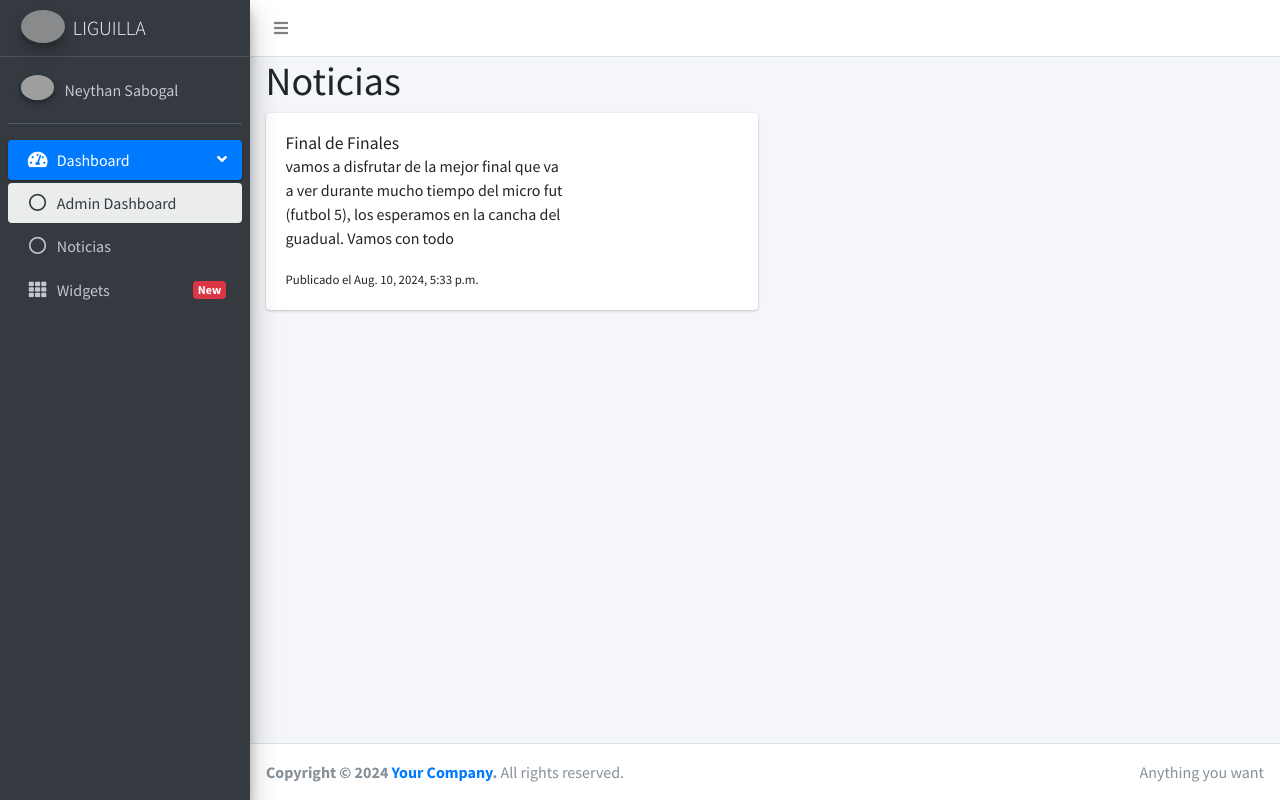
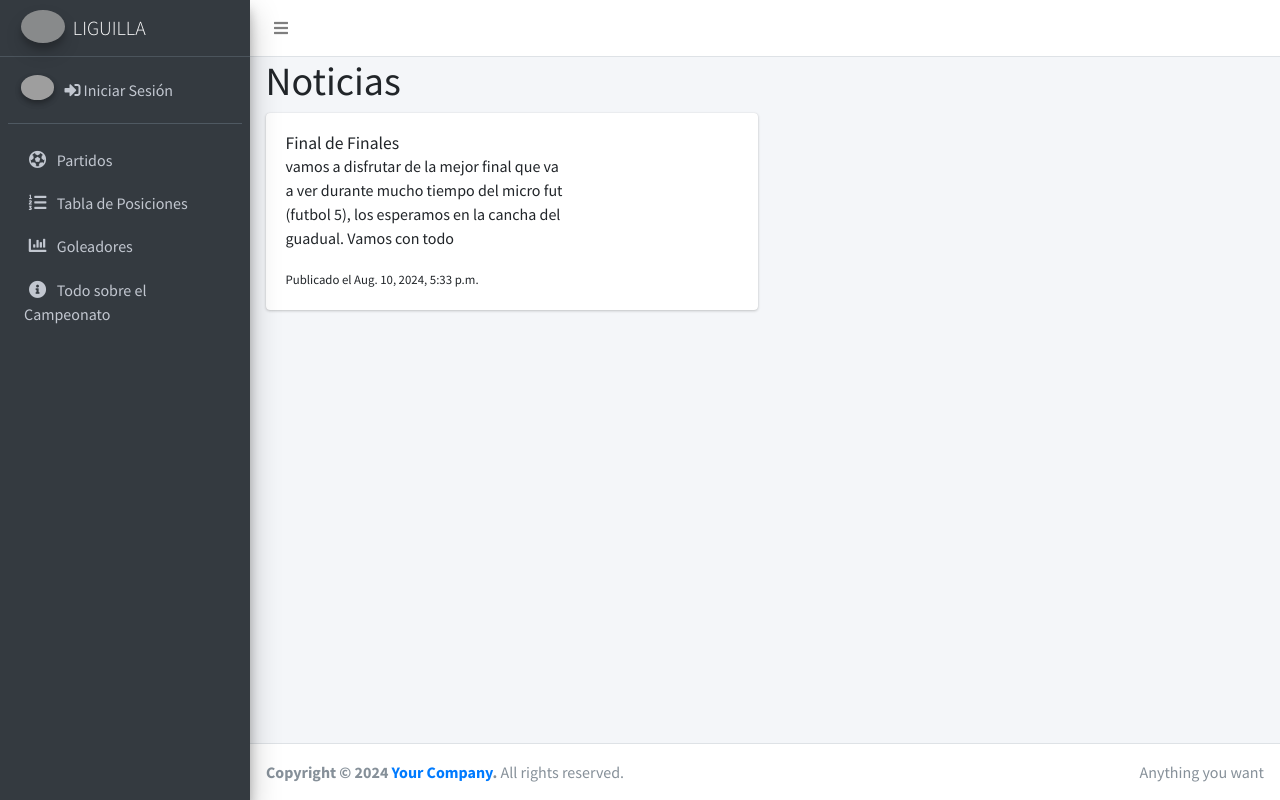
Before and after one commit to Sabogal22/Liguilla, a Django app: page /accounts/news in a window 1280 px wide. Run offline with Django 5.2, Linux system fonts and the light colour scheme; data comes from the database, SQL or seed files in the repository; both versions use the stored data as it was after the commit; some libraries are stand-ins or nearby versions; grey boxes are pictures that could not be loaded.

Commit message:
Mejoras temporales del programa

```diff
--- a/accounts/views.py
+++ b/accounts/views.py
@@ -10,7 +10,6 @@ def home(request):
     return render(request, 'home.html')
 
 @login_required
-@user_passes_test(lambda u: u.is_superuser)
 def admin_dashboard(request):
     return render(request, 'accounts/admin_dashboard.html')
 
--- a/templates/layouts/partials/sidebar.html
+++ b/templates/layouts/partials/sidebar.html
@@ -10,11 +10,27 @@
         <img src="{% static 'AdminLTE/dist/img/user2-160x160.jpg' %}" class="img-circle elevation-2" alt="User Image">
       </div>
       <div class="info">
-        <a href="#" class="d-block">Neythan Sabogal</a>
+        {% if user.is_authenticated %}
+          <a href="#" class="d-block">{{ user.username }}</a>
+          <!-- Icono para cerrar sesión -->
+          <form action="{% url 'logout' %}" method="post" class="form-inline">
+            {% csrf_token %}
+            <button type="submit" class="btn btn-link p-0" title="Cerrar Sesión">
+                <i class="fas fa-sign-out-alt text-danger"></i>
+            </button>
+        </form>
+        {% else %}
+          <!-- Icono para iniciar sesión -->
+          <a href="{% url 'login' %}" class="d-block">
+            <i class="fas fa-sign-in-alt"></i> Iniciar Sesión
+          </a>
+        {% endif %}
       </div>
     </div>
     <nav class="mt-2">
       <ul class="nav nav-pills nav-sidebar flex-column" data-widget="treeview" role="menu" data-accordion="false">
+        <!-- Dashboard -->
+        {% if user.is_authenticated %}
         <li class="nav-item menu-open">
           <a href="#" class="nav-link active">
             <i class="nav-icon fas fa-tachometer-alt"></i>
@@ -25,7 +41,7 @@
           </a>
           <ul class="nav nav-treeview">
             <li class="nav-item">
-              <a href="{% url 'home' %}" class="nav-link active">
+              <a href="{% url 'admin_dashboard' %}" class="nav-link active">
                 <i class="far fa-circle nav-icon"></i>
                 <p>Admin Dashboard</p>
               </a>
@@ -38,13 +54,30 @@
             </li>
           </ul>
         </li>
+        {% endif %}
+        <!-- Secciones del Campeonato -->
         <li class="nav-item">
-          <a href="pages/widgets.html" class="nav-link">
-            <i class="nav-icon fas fa-th"></i>
-            <p>
-              Widgets
-              <span class="right badge badge-danger">New</span>
-            </p>
+          <a href="% url 'partidos_list' %" class="nav-link">
+            <i class="nav-icon fas fa-futbol"></i>
+            <p>Partidos</p>
+          </a>
+        </li>
+        <li class="nav-item">
+          <a href="% url 'tabla_posiciones' %" class="nav-link">
+            <i class="nav-icon fas fa-list-ol"></i>
+            <p>Tabla de Posiciones</p>
+          </a>
+        </li>
+        <li class="nav-item">
+          <a href="% url 'goleadores_list' %" class="nav-link">
+            <i class="nav-icon fas fa-chart-bar"></i>
+            <p>Goleadores</p>
+          </a>
+        </li>
+        <li class="nav-item">
+          <a href="% url 'todo_campeonato' %" class="nav-link">
+            <i class="nav-icon fas fa-info-circle"></i>
+            <p>Todo sobre el Campeonato</p>
           </a>
         </li>
       </ul>
```
Also changed, not shown: db.sqlite3.
